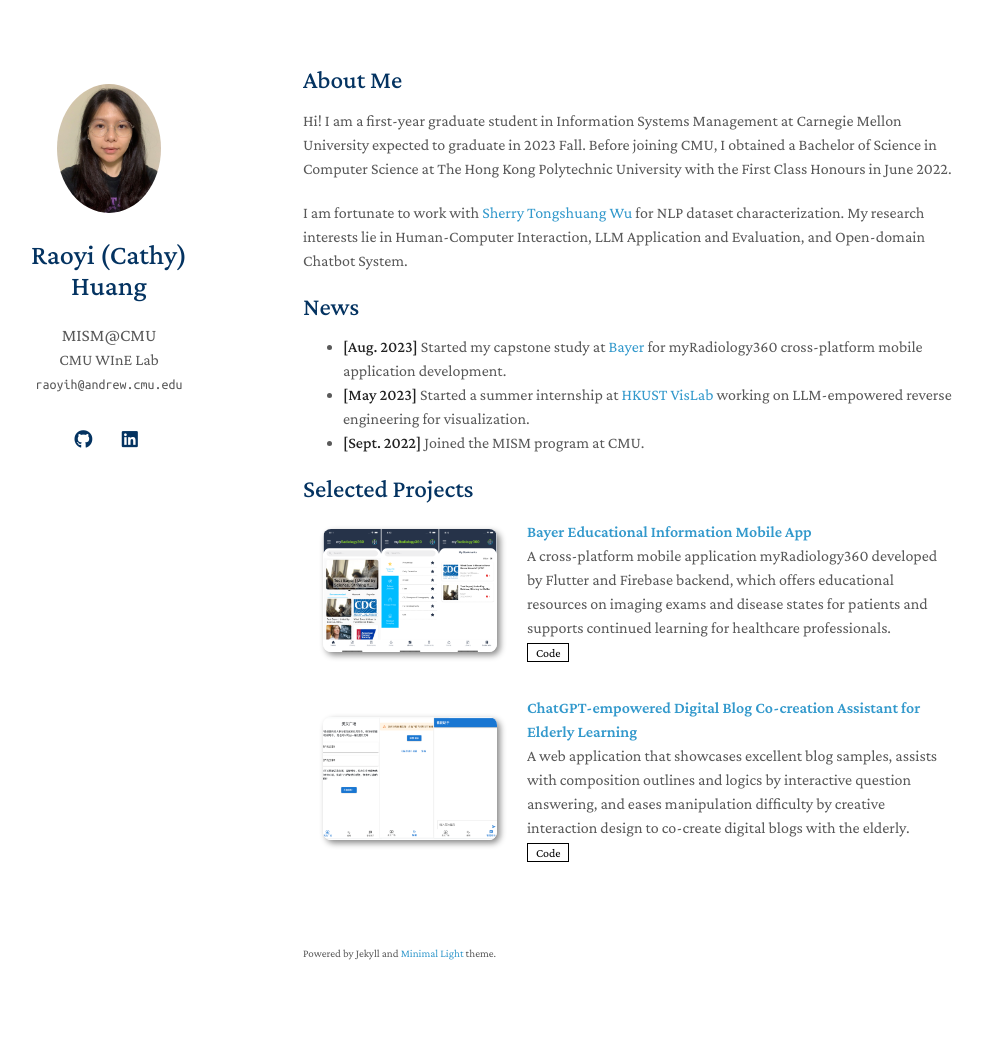
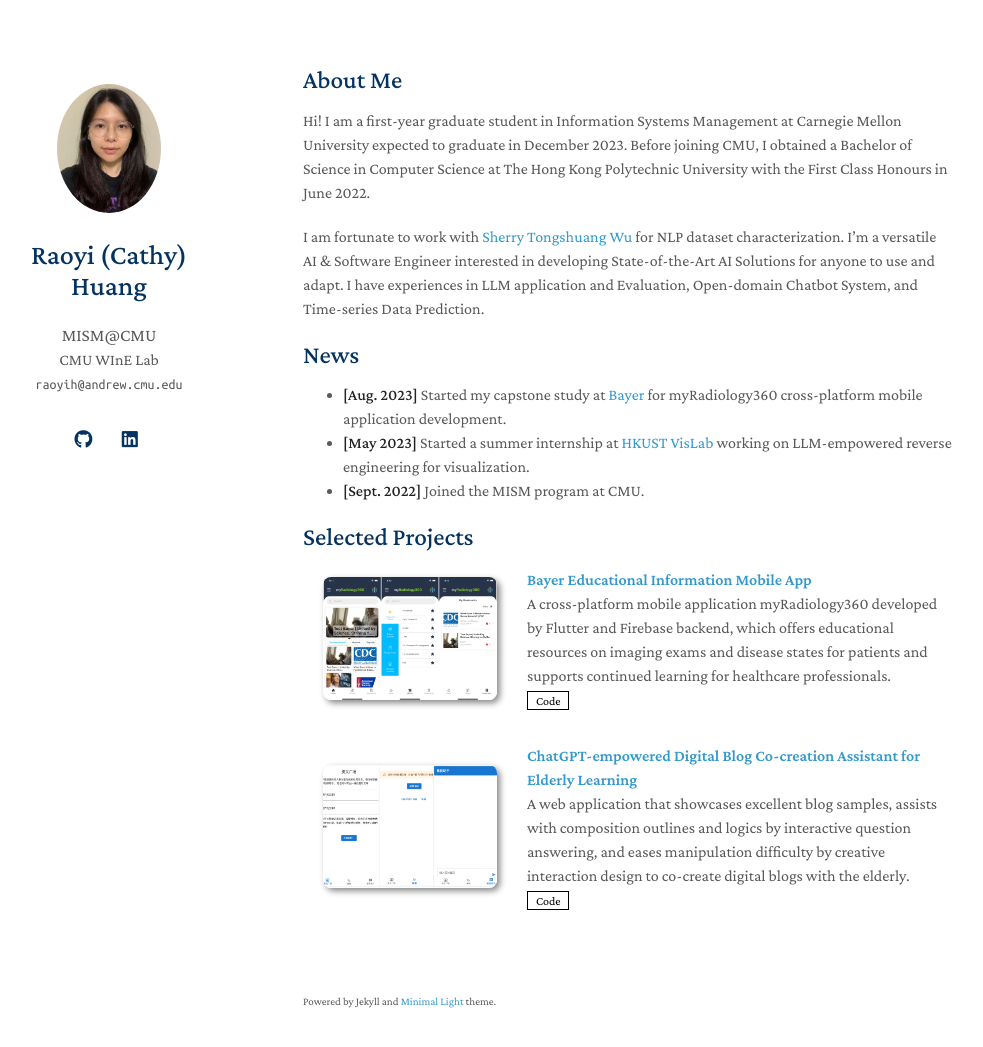
Before and after one commit to Huang-Raoyi/Huang-Raoyi.github.io, a Jekyll site: the page built from index.md, in a window 1280 px wide and 1082 px high. Shown: the top 1047 px of the window, without its empty margins (167-1150 px from the left). Built offline with Jekyll 4.4.1, drawn with Linux system fonts in a browser that asks for light colours; nearby versions of some CDN libraries; a style sheet for code colours, icons or effects is not loaded; our own code applies the rules of GitHub Pages for plain Markdown files.

Commit message:
Update index.md

```diff
--- a/index.md
+++ b/index.md
@@ -4,9 +4,9 @@
 
 ## About Me
 
-Hi! I am a first-year graduate student in Information Systems Management at Carnegie Mellon University expected to graduate in 2023 Fall. Before joining CMU, I obtained a Bachelor of Science in Computer Science at The Hong Kong Polytechnic University with the First Class Honours in June 2022.
+Hi! I am a first-year graduate student in Information Systems Management at Carnegie Mellon University expected to graduate in December 2023. Before joining CMU, I obtained a Bachelor of Science in Computer Science at The Hong Kong Polytechnic University with the First Class Honours in June 2022.
 
-I am fortunate to work with [Sherry Tongshuang Wu](https://www.cs.cmu.edu/~sherryw/) for NLP dataset characterization. My research interests lie in Human-Computer Interaction, LLM Application and Evaluation, and Open-domain Chatbot System.
+I am fortunate to work with [Sherry Tongshuang Wu](https://www.cs.cmu.edu/~sherryw/) for NLP dataset characterization. I'm a versatile AI & Software Engineer interested in developing State-of-the-Art AI Solutions for anyone to use and adapt. I have experiences in LLM application and Evaluation, Open-domain Chatbot System, and Time-series Data Prediction.
 
 
 
```
